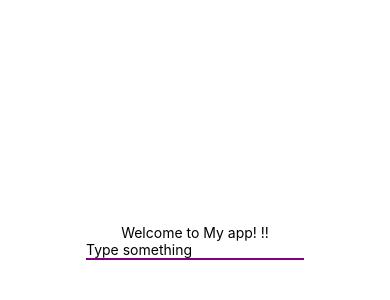
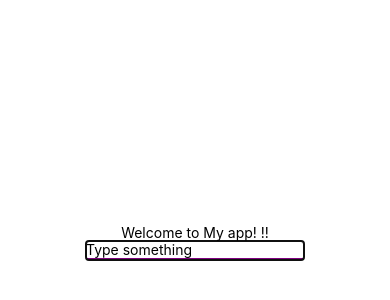
Before and after one commit to yundii/cs5520project, a React Native app: screen / in a window 390 px wide. Shown: the part 180-480 px from the top of the page. Built offline with nearby package versions, Linux system fonts and the light colour scheme.

Commit message:
Update the Input component to receive a prop that controls whether the TextInput should have focus when the component renders.

```diff
--- a/App.js
+++ b/App.js
@@ -1,17 +1,18 @@
 import { StatusBar } from "expo-status-bar";
 import { StyleSheet, Text, TextInput, View } from "react-native";
 import Header from "./Components/Header";
-import { useState } from "react";
+// import { useState } from "react";
 import Input from "./Components/Input";
 
 export default function App() {
   const appName = "My app!";
+  const shouldAutoFocus = true;
   return (
     <View style={styles.container}>
       <StatusBar style="auto" />
       <Header name={appName}></Header>
-      <Input />
-      {/* <Text>{text}</Text> */}
+      <Input autoFocus={shouldAutoFocus}/>
+
     </View>
   );
 }
--- a/Components/Input.js
+++ b/Components/Input.js
@@ -1,7 +1,7 @@
 import { StyleSheet, Text, TextInput, View } from "react-native";
 import React, { useState } from "react";
 
-export default function Input() {
+export default function Input({autoFocus}) {
   const [text, setText] = useState("");
 
   return (
@@ -14,6 +14,9 @@ export default function Input() {
       onChangeText={(changedText) => {
         setText(changedText);
       }}
+      autoFocus={autoFocus}
+
+
     />
   );
 }
```
